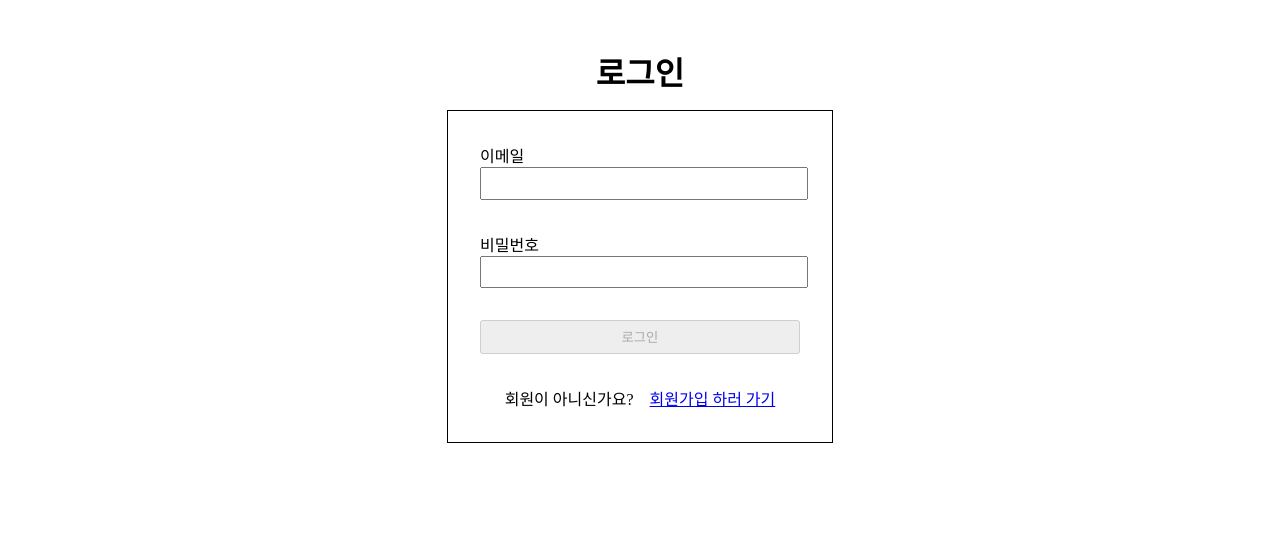
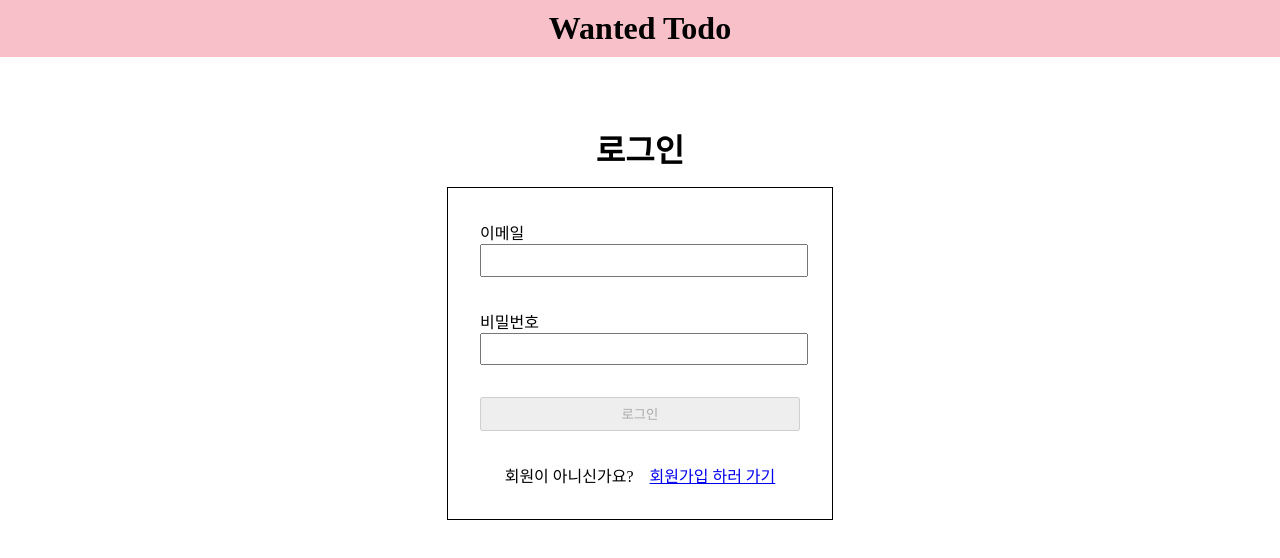
Before and after one commit to dev-CIA/wanted-pre-onboarding-frontend, a React (Create React App) app: page /signin in a window 1280 px wide. Shown: the top 558 px of the page. Built offline with nearby package versions, Linux system fonts and the light colour scheme.

Commit message:
fix: change css

```diff
--- a/src/pages/Root.jsx
+++ b/src/pages/Root.jsx
@@ -13,6 +13,7 @@ const Root = () => {
 
   return (
     <Container>
+      <Title>Wanted Todo</Title>
       <Outlet />
     </Container>
   );
@@ -24,3 +25,12 @@ const Container = styled.div`
   display: flex;
   flex-direction: column;
 `;
+
+const Title = styled.div`
+  padding: 10px;
+  margin-bottom: 20px;
+  text-align: center;
+  font-size: 2em;
+  font-weight: 700;
+  background-color: rgb(248, 193, 202);
+`;
--- a/src/pages/Todo.jsx
+++ b/src/pages/Todo.jsx
@@ -28,7 +28,7 @@ const Todo = () => {
 
   return (
     <Container>
-      <Title>My Todo List</Title>
+      <Title>My List</Title>
       <AddInput userData={userData} setUserData={setUserData} />
       {userData.map(data => (
         <TodoItem key={data.id} data={data} userData={userData} setUserData={setUserData} />
```
